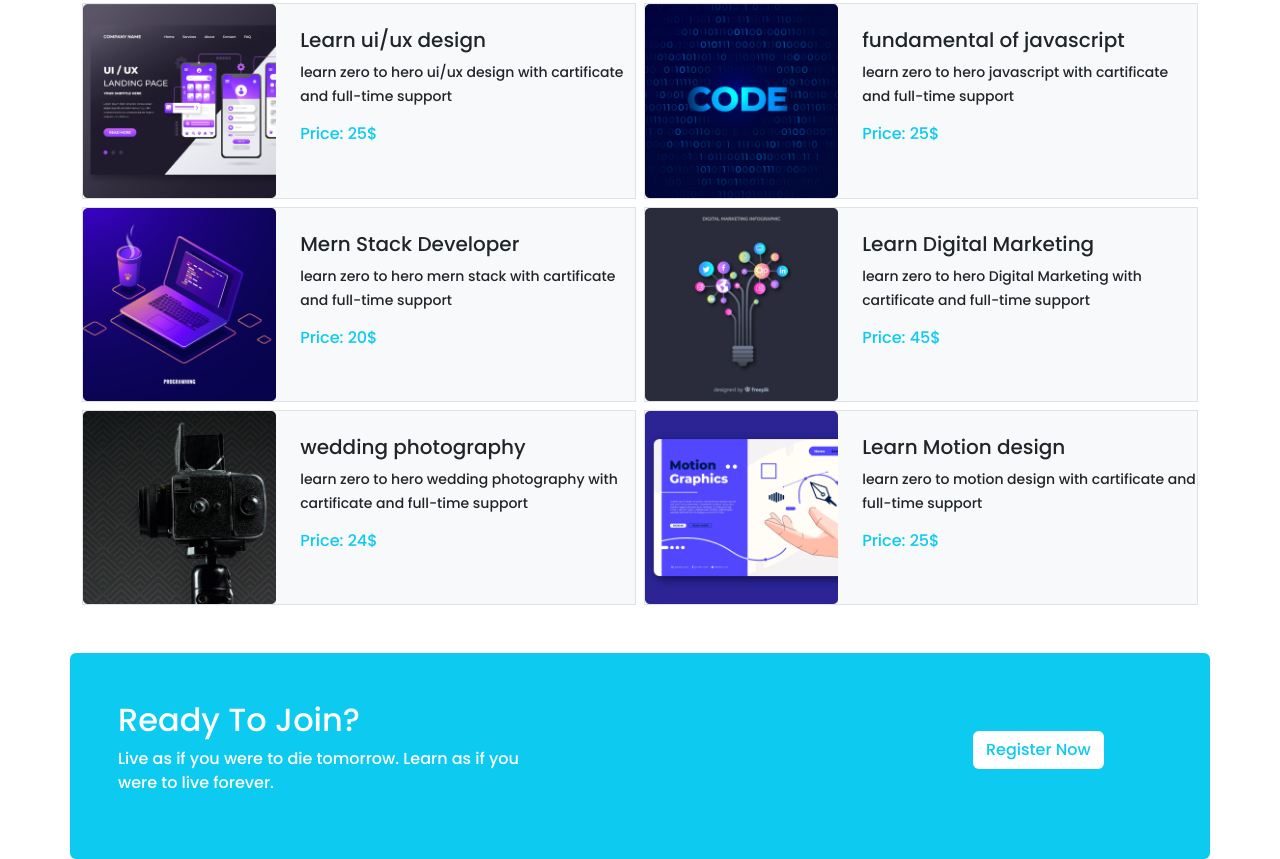
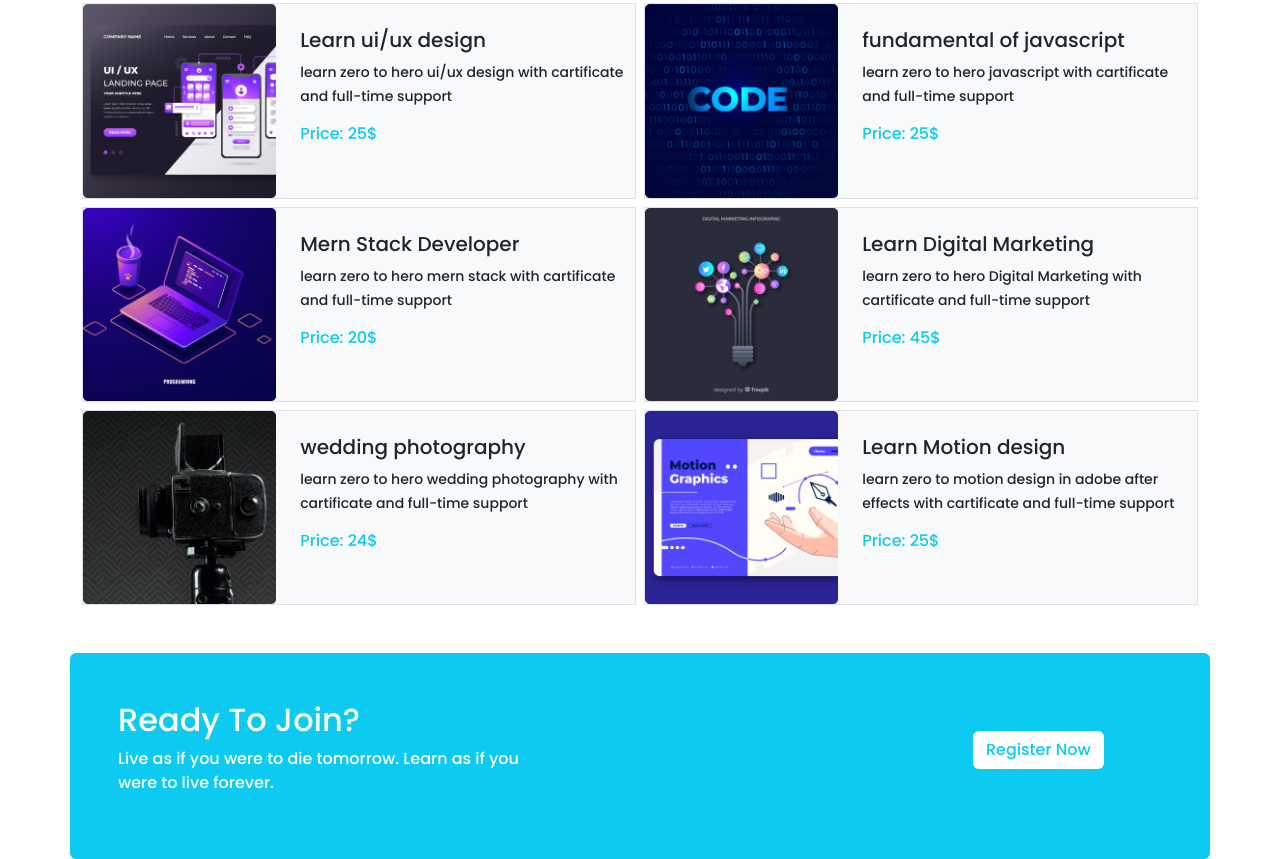
Before and after one commit to Takdirhossain/online-courses, a plain HTML site: page index.html in a window 1280 px wide. Shown: the part 617-1476 px from the top of the page. Drawn offline with nearby package versions, Linux system fonts and the light colour scheme.

Commit message:
fix  issus

```diff
--- a/index.html
+++ b/index.html
@@ -151,7 +151,7 @@
                         <img class="courses-banner" src="images/course/course-6.png" alt="">
                         <div class="course-info mt-4 ms-4">
                             <h5 class="text-start">Learn Motion design</h5>
-                            <p class="text-start"><small>learn zero to motion design with cartificate and full-time support </small></p>
+                            <p class="text-start"><small>learn zero to motion design in adobe after effects with cartificate and full-time support </small></p>
                             <h6 class="text-start text-info">Price: 25$</h6>
                         </div>
                     </div>
```
